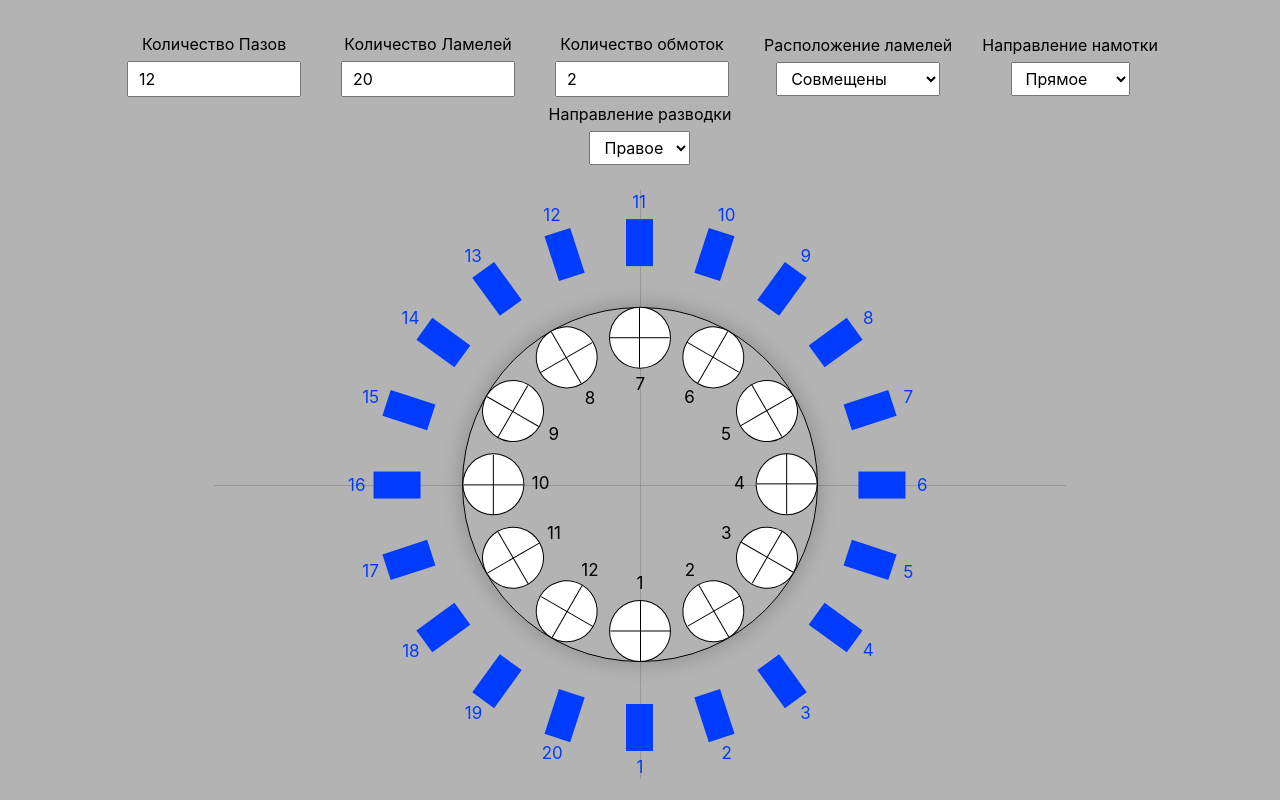
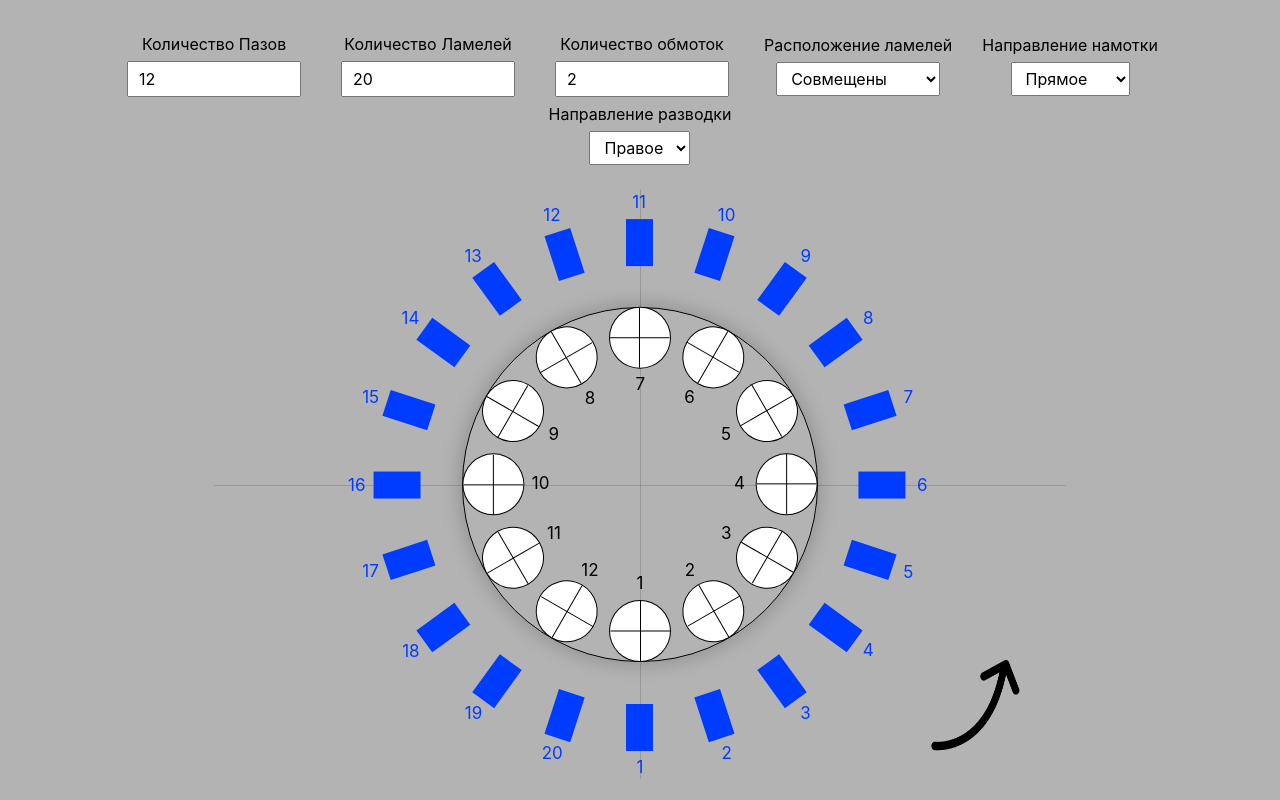
Before and after one commit to NewAlexey/electric-motors, a website built with Vite: page index.html in a window 1280 px wide. Built offline with nearby package versions, Linux system fonts and the light colour scheme.

Commit message:
feat: add class for draw and change wiring direction; add image

```diff
--- a/index.html
+++ b/index.html
@@ -79,6 +79,7 @@
     <div id="schema">
         <div id="slot__container"></div>
         <div id="lamella__container"></div>
+        <div id="wiring-arrow__container"></div>
 
         <div
           id="axis-X"
--- a/src/form/form.ts
+++ b/src/form/form.ts
@@ -73,6 +73,7 @@ export class Form {
         drawLamellas,
         changeSlotSectorLines,
         changeLamellasPosition,
+        drawWiringDirectionArrow,
     }: EventListenerProps) {
         const entries = Object.entries<SettingsValueType>(SETTING_ELEMENTS_IDS);
 
@@ -111,6 +112,12 @@ export class Form {
 
                         case "windingCount": {
                             changeSlotSectorLines();
+
+                            break;
+                        }
+
+                        case "wiringDirection": {
+                            drawWiringDirectionArrow();
 
                             break;
                         }
--- a/src/form/types.ts
+++ b/src/form/types.ts
@@ -35,6 +35,7 @@ export type EventListenerProps = {
     drawLamellas: () => void;
     changeLamellasPosition: () => void;
     changeSlotSectorLines: () => void;
+    drawWiringDirectionArrow: () => void;
 };
 
 export type LamellaTypes = {
--- a/src/main.ts
+++ b/src/main.ts
@@ -13,8 +13,9 @@ class ElectricalMotorWiring {
         this.Form.addEventListenersToFormElement({
             drawSlots: () => this.drawSlots(),
             drawLamellas: () => this.drawLamellas(),
+            changeSlotSectorLines: () => this.changeSlotSectorCount(),
             changeLamellasPosition: () => this.changeLamellasPosition(),
-            changeSlotSectorLines: () => this.changeSlotSectorCount(),
+            drawWiringDirectionArrow: () => this.drawWiringDirectionArrow(),
         });
         this.drawSchema(this.Form.getFormValue());
     }
@@ -42,6 +43,11 @@ class ElectricalMotorWiring {
         const { windingCount } = this.Form.getFormValue();
         this.Schema.changeSlotSectorCount(windingCount);
     }
+
+    private drawWiringDirectionArrow() {
+        const { wiringDirection } = this.Form.getFormValue();
+        this.Schema.drawWiringDirectionArrow(wiringDirection);
+    }
 }
 
 new ElectricalMotorWiring();
--- /dev/null
+++ b/src/schema/components/wiring/WiringArrow.ts
@@ -0,0 +1,55 @@
+import "./style.scss";
+
+import { WiringDirectionType } from "../../../form/types.ts";
+import { getElementById } from "../../../shared/getElementById.ts";
+
+export class WiringArrow {
+    private readonly WIRING_ARROW_CONTAINER_ID = "wiring-arrow__container";
+    private readonly IMAGE_ARROW_CLASS = "arrow-image";
+    private readonly IMAGE_ARROW_LEFT_CLASS = "arrow-image__left";
+    private readonly IMAGE_ARROW_RIGHT_CLASS = "arrow-image__right";
+    private readonly IMAGE_SRC = "arrow.png";
+
+    public drawDirectionArrow(wiringDirection: WiringDirectionType) {
+        const arrowContainer = getElementById(this.WIRING_ARROW_CONTAINER_ID);
+        arrowContainer.innerHTML = "";
+
+        const arrowElement = this.changeArrowDirection(wiringDirection);
+
+        arrowContainer.appendChild(arrowElement);
+    }
+
+    public changeArrowDirection(wiringDirection: WiringDirectionType) {
+        const isArrowSideIsRight = this.isArrowRightSide(wiringDirection);
+
+        return isArrowSideIsRight
+            ? this.drawArrowOnRightSide()
+            : this.drawArrowOnLeftSide();
+    }
+
+    private drawArrowOnRightSide(): Element {
+        const imageElement = this.getImageElement();
+
+        imageElement.classList.add(this.IMAGE_ARROW_RIGHT_CLASS);
+        return imageElement;
+    }
+
+    private drawArrowOnLeftSide(): Element {
+        const imageElement = this.getImageElement();
+
+        imageElement.classList.add(this.IMAGE_ARROW_LEFT_CLASS);
+        return imageElement;
+    }
+
+    private getImageElement(): HTMLImageElement {
+        const imageElement = document.createElement("img");
+        imageElement.classList.add(this.IMAGE_ARROW_CLASS);
+        imageElement.setAttribute("src", this.IMAGE_SRC);
+
+        return imageElement;
+    }
+
+    private isArrowRightSide(wiringDirection: WiringDirectionType): boolean {
+        return wiringDirection === "right";
+    }
+}
--- /dev/null
+++ b/src/schema/components/wiring/style.scss
@@ -0,0 +1,24 @@
+#wiring-arrow__container {
+  width: 80%;
+  height: 100%;
+
+  position: absolute;
+}
+
+.arrow-image {
+  position: absolute;
+
+  bottom: 5%;
+  width: 11%;
+  height: 15%;
+}
+
+.arrow-image__left {
+  left: 10%;
+  transform: rotate(90deg);
+}
+
+.arrow-image__right {
+  right: 10%;
+  transform: rotate(90deg) scale(1, -1);
+}
--- a/src/schema/schema.ts
+++ b/src/schema/schema.ts
@@ -1,6 +1,10 @@
 import "./schema.scss";
 
-import { FormSettingsStateType, LamellaPositionType } from "../form/types.ts";
+import {
+    FormSettingsStateType,
+    LamellaPositionType,
+    WiringDirectionType,
+} from "../form/types.ts";
 import { Axis } from "./components/axis/Axis.ts";
 import { Lamella } from "./components/lamella/Lamella.ts";
 import { Slot } from "./components/slot/Slot.ts";
@@ -9,6 +13,7 @@ import {
     DrawSlotsPropsType,
 } from "./components/type.ts";
 import { getElementById } from "../shared/getElementById.ts";
+import { WiringArrow } from "./components/wiring/WiringArrow.ts";
 
 export class Schema {
     private readonly SCHEMA_CONTAINER_ID = "schema";
@@ -16,19 +21,27 @@ export class Schema {
     private readonly Axis = new Axis();
     private readonly Slot = new Slot();
     private readonly Lamella = new Lamella();
+    private readonly WiringArrow = new WiringArrow();
 
     constructor() {
         this.Axis.drawAxis(this.SCHEMA_CONTAINER_ID);
     }
 
     public drawSchema(schemaSettings: FormSettingsStateType) {
-        const { slot, windingCount, lamella, lamellaPosition } = schemaSettings;
+        const {
+            slot,
+            windingCount,
+            lamella,
+            lamellaPosition,
+            wiringDirection,
+        } = schemaSettings;
 
         this.drawSlots({ slot, windingCount });
         this.drawLamellas({
             lamella,
             lamellaPosition: lamellaPosition as LamellaPositionType,
         });
+        this.drawWiringDirectionArrow(wiringDirection);
     }
 
     public drawSlots({ slot, windingCount }: DrawSlotsPropsType) {
@@ -55,6 +68,12 @@ export class Schema {
         this.Slot.changeSectorCount(Number(windingCount));
     }
 
+    public drawWiringDirectionArrow(wiringDirection: string) {
+        this.WiringArrow.drawDirectionArrow(
+            wiringDirection as WiringDirectionType,
+        );
+    }
+
     private addElementsIntoSchema(element: Element) {
         const schemaContainer = getElementById(this.SCHEMA_CONTAINER_ID);
 
```
Also changed, not shown: public/arrow.png (added).
